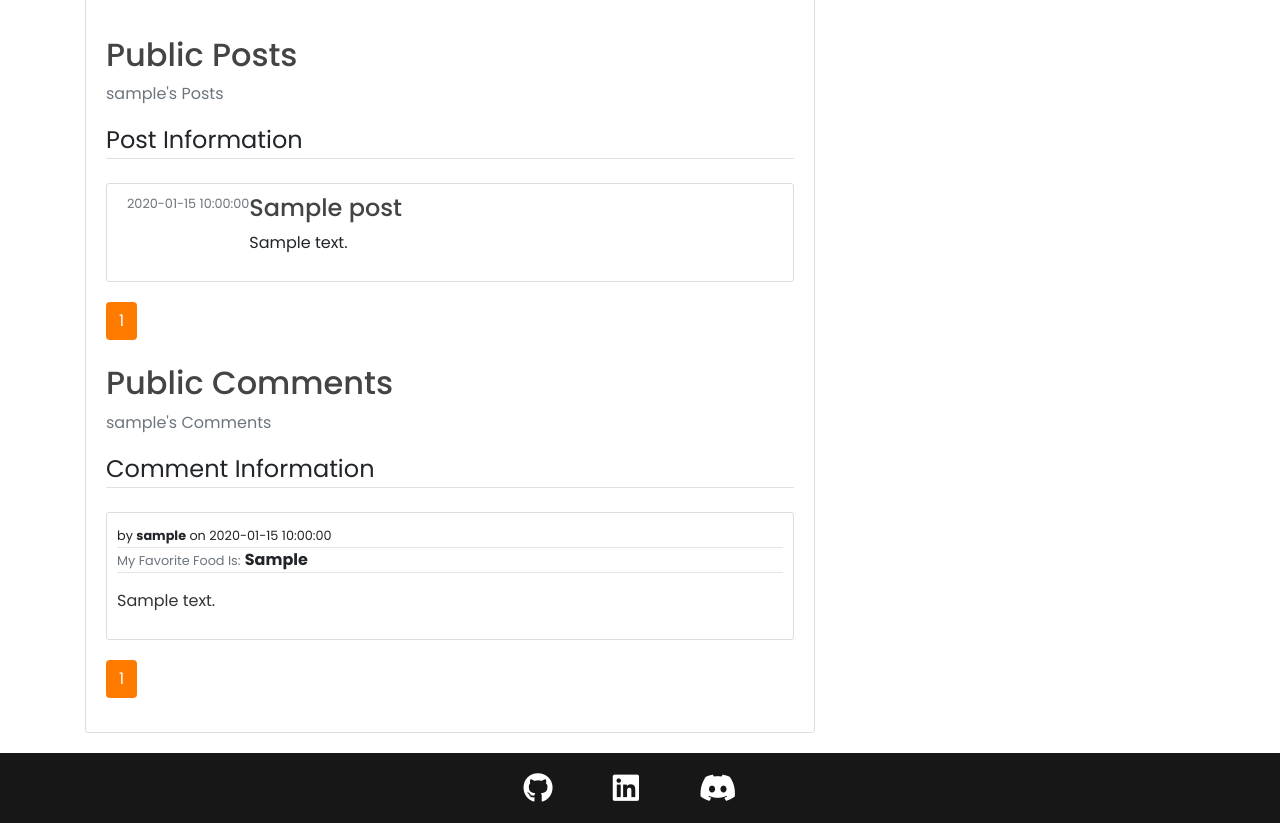
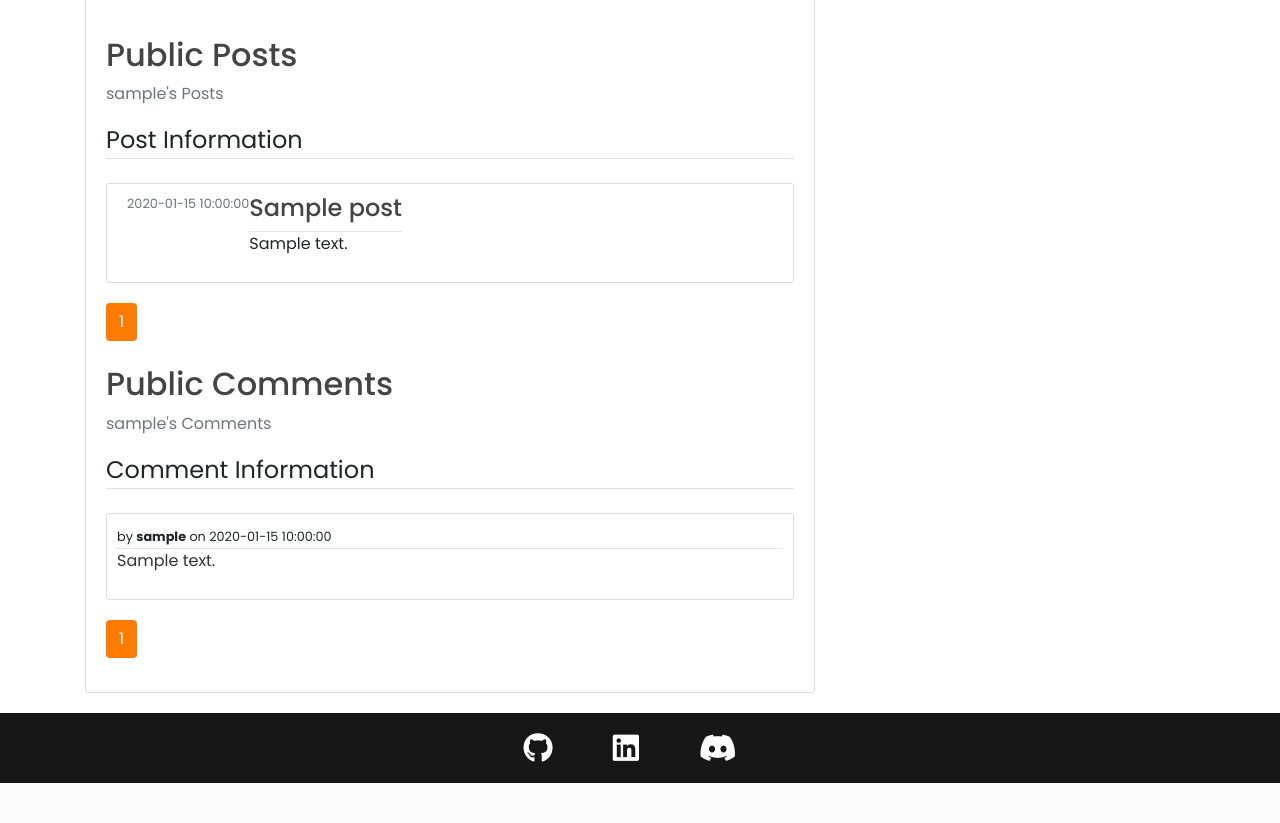
Before and after one commit to CodeLegg/Milestone-3, a Flask app: page /profile in a window 1280 px wide. Shown: the part 650-1473 px from the top of the page. After the commit the page ends 1433 px from the top, so only its background shows below. Run offline with Flask 3, Linux system fonts and the light colour scheme; a user stored in the database is signed in; tables that the repository leaves empty hold one stand-in row (values such as "Sample post"); some libraries are stand-ins or nearby versions.

Commit message:
Update post and profile templates

```diff
--- a/foodblog/templates/post.html
+++ b/foodblog/templates/post.html
@@ -64,7 +64,7 @@
       {{ comment.date_posted.strftime('%Y-%m-%d %H:%M:%S')}}</small>
     <hr class="mt-0 mb-0">
     <small class="text-muted"> My Favorite Food Is:</small>
-    <strong>{{ comment.author.favorite_food }}</strong>
+    <small><strong>{{ comment.author.favorite_food }}</strong></small>
     <hr class="mt-0">
     <p>{{ comment.content }}</p>
   </div>
--- a/foodblog/templates/profile.html
+++ b/foodblog/templates/profile.html
@@ -73,6 +73,7 @@
             <small class="text-muted">{{ post.date_posted.strftime('%Y-%m-%d %H:%M:%S') }}</small>
             <div>
                 <h4><a class="article-title" href="{{ url_for('post', post_id=post.id) }}">{{ post.title }}</a></h4>
+                <hr class="mt-0 mb-0">
                 <p>{{ post.content }}</p>
             </div>
             {% endfor %}
@@ -104,9 +105,6 @@
     <div>
         <small> by <strong>{{ comment.author.username }}</strong> on {{ comment.date_posted.strftime('%Y-%m-%d %H:%M:%S')}}</small>
         <hr class="mt-0 mb-0">
-        <small class="text-muted"> My Favorite Food Is:</small>
-        <strong>{{ comment.author.favorite_food }}</strong>
-        <hr class="mt-0">
         <p>{{ comment.content }}</p>
     </div>
 </div>
```
